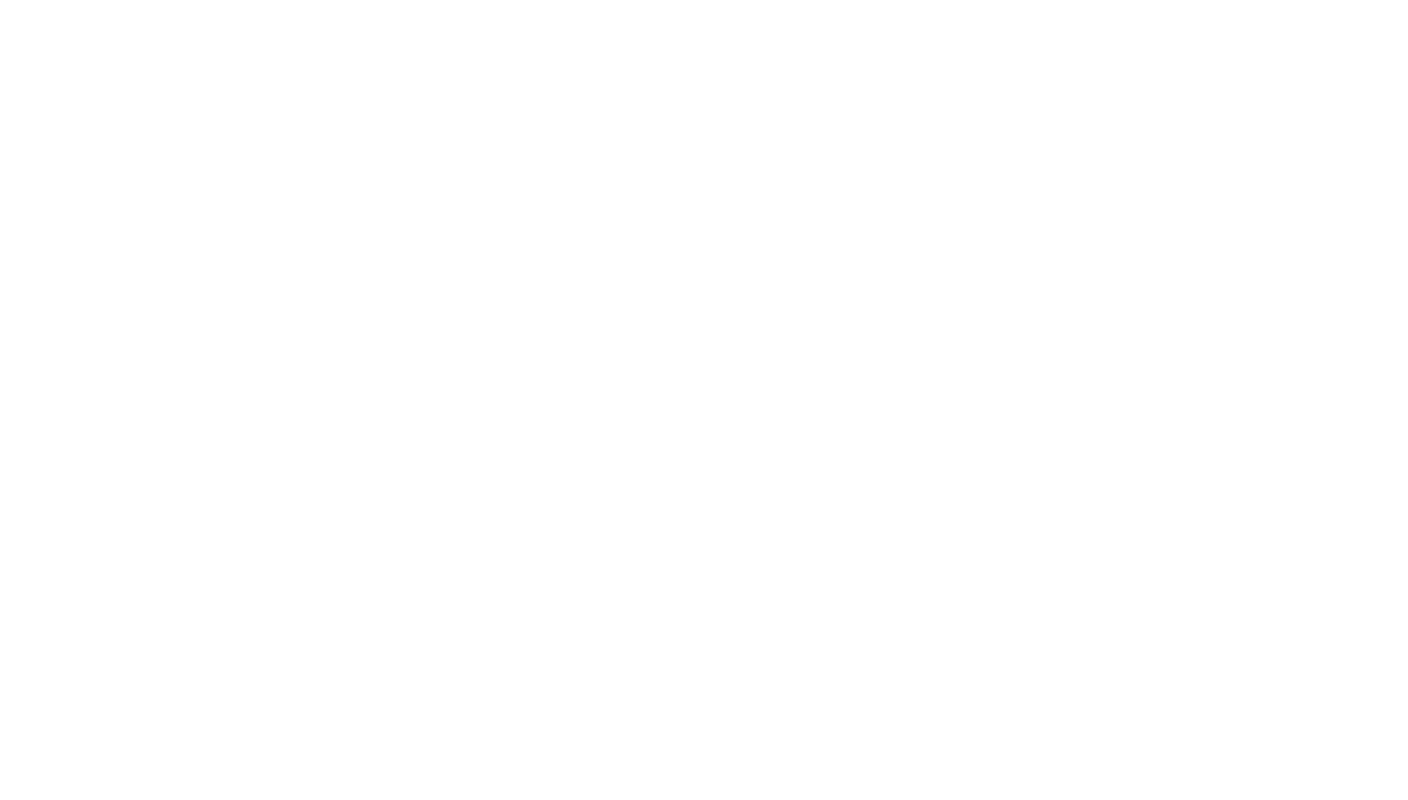
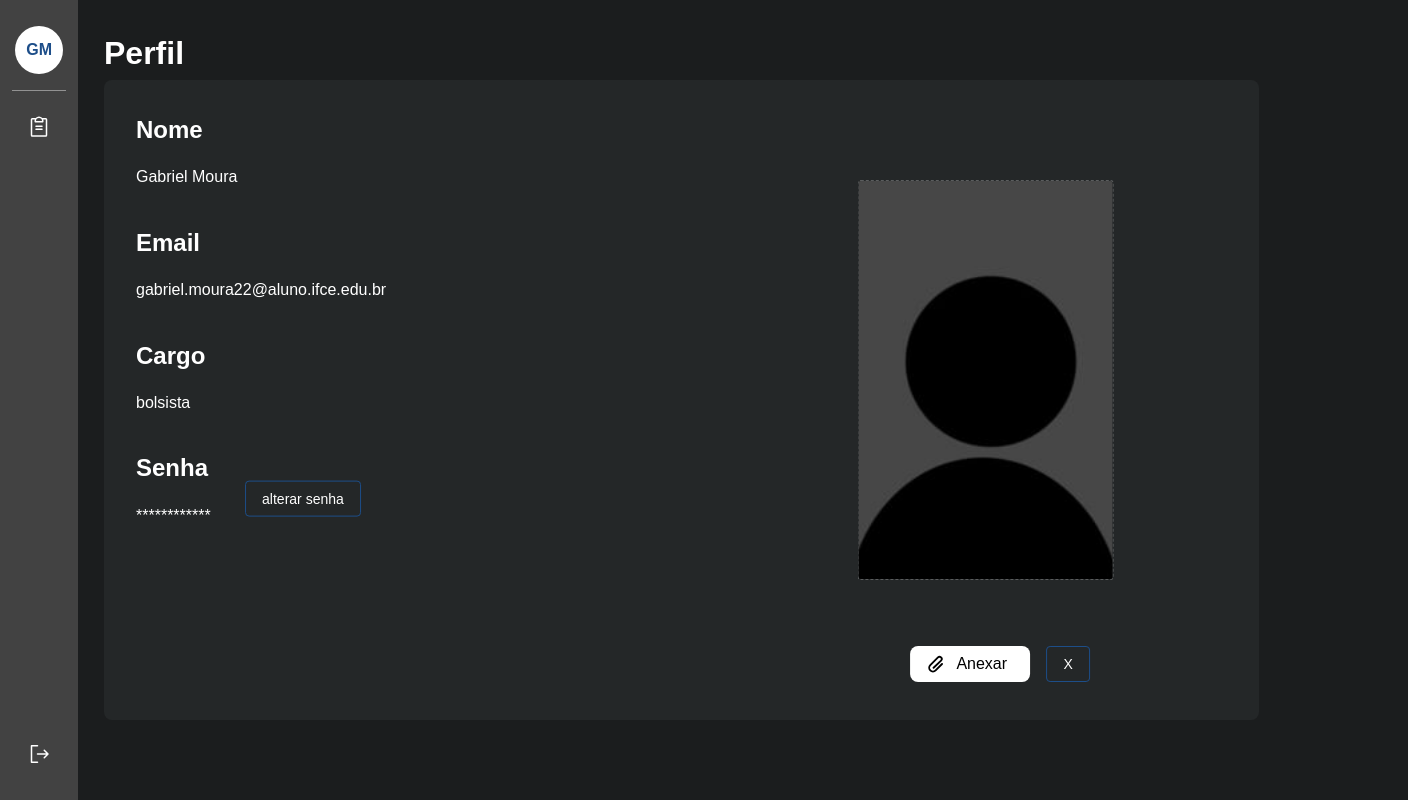
Before and after one commit to IFCE-Campus-Aracati/phfrontend, a React (Vite) app: page /client/profile in a window 1280 px wide. Before the commit this address had no page. Shown: the whole page, 1408 px wide, since content can reach past the window. Built offline with nearby package versions, Linux system fonts and the light colour scheme.

Commit message:
Tela Perfil e Tela Editar Impressão (e adicionei no assets uma imagem de avatar padrão)

```diff
--- a/src/components/SideBar/index.tsx
+++ b/src/components/SideBar/index.tsx
@@ -1,4 +1,4 @@
-import React from "react";
+import React, { ReactNode } from "react";
 import {
   ListChecks,
   ChartPieSlice,
@@ -22,6 +22,7 @@ import {
 } from "./styles";
 
 interface SideBarProps {
+  children: ReactNode;
   variant: "admin" | "client";
 }
 
@@ -137,7 +138,6 @@ export function SideBar({ variant }: SideBarProps) {
                 </Button>
               );
             })}
-
         <ButtonSignout>
           <SignOut color={"#FFF"} size={"1.5rem"} />
         </ButtonSignout>
--- /dev/null
+++ b/src/pages/Client/EditPrint/index.tsx
@@ -0,0 +1,55 @@
+import { Button } from "../../../components/Button";
+import { InputFile } from "../../../components/InputFile";
+import { PrintFormInput } from "../../../components/PrintFormInput";
+import { SelectInput } from "../../../components/Select";
+import { TextArea } from "../../../components/TextArea";
+import { Container, Content, Footer, FormContainer, Title, TitleInput, Attachments } from "./styles";
+import { useNavigate } from "react-router-dom";
+import { SideBar } from "../../../components/SideBar";
+
+export function EditPrint() {
+  const navigate = useNavigate();
+
+  return (
+    <Container>
+      <SideBar variant="client">
+      </SideBar>
+      <Content>
+        <Title>Editar Impressão</Title>
+
+        <FormContainer>
+          <TitleInput>Título</TitleInput>
+          <PrintFormInput placeholder="Título da sua impressão"/>
+
+          <TitleInput>Descrição</TitleInput>
+          <TextArea placeholder="Informe alguma informação sobre o que você deseja imprimir"/>
+
+          <TitleInput>Arquivo para impressão</TitleInput>
+            <Attachments>
+              <InputFile label={"Anexar"}/>
+              <Button
+                size="medium"
+                variant="fill"
+                title="arquivo.stl x"
+                />
+            </Attachments>
+          <TitleInput>Material para Impressão</TitleInput>
+          <SelectInput />
+        </FormContainer>
+      </Content>
+      <Footer>
+        <Button
+          title="cancelar"
+          variant="outline"
+          size="small"
+          onClick={() => navigate("/")}
+          />
+        <Button
+          title="ENVIAR"
+          variant="fill"
+          size="small"
+          />
+      </Footer>
+    </Container>
+  );
+}
--- /dev/null
+++ b/src/pages/Client/EditPrint/styles.ts
@@ -0,0 +1,60 @@
+import styled from "styled-components";
+import { theme } from "../../../styles/theme";
+
+export const Container = styled.div`
+    background: ${theme.colors.background.primary};
+    position: relative;
+    overflow: auto;
+    height: 120vh;
+    width: 100vw;
+`;
+export const SideBar = styled.div`
+    height: 100%;
+    position: fixed;
+`;
+export const Content = styled.div``;
+
+export const FormContainer = styled.form`
+    background-color: ${theme.colors.background.secondary};
+    position: absolute;
+    left: 80px;
+    top: 80px;
+    padding: 2rem;
+    width: 89.3%;
+    height: 100vh;
+    border-radius: 8px;
+    text-align: top;
+    margin-left: 1.5rem;
+;`
+
+export const Title = styled.h1`
+    color: ${theme.colors.white};
+    position: absolute;
+    top: 35px;
+    font-size: 2rem;
+    margin-left: 6.5rem;
+`;
+
+export const TitleInput = styled.h3`
+    color: ${theme.colors.white};
+    font-size: 1.5rem;
+    margin-bottom: 1rem;
+    margin-top: 1rem;
+`;
+
+export const Footer = styled.div`
+    position: absolute;
+    display: flex;
+    flex-direction: row;
+    gap: 1.5rem;
+    bottom: 0;
+    width: 100%;
+    padding: 1rem;
+    margin-left: 7.5rem;
+    margin-bottom: 3rem;
+`;
+
+export const Attachments = styled.label`
+    display: flex;
+    gap: 1.5rem;
+`;
--- /dev/null
+++ b/src/pages/Client/Profile/index.tsx
@@ -0,0 +1,85 @@
+import React, { useState } from "react";
+import { Button } from "../../../components/Button";
+import { Form } from "react-router-dom";
+import { InputFile } from "../../../components/InputFile";
+import { useNavigate } from "react-router-dom";
+import { Container, Content, FormContainer, Title, Subtitle, TitleInput, ImageSide, Attachments, Pass} from "./styles";
+import Modal from "react-modal";
+import { Input } from "../../../components/Input";
+import { SideBar } from "../../../components/SideBar";
+import DefaultProfile from "../../../assets/default-profile.jpeg";
+
+
+Modal.setAppElement("#root");
+
+export function ModalEditPass(){
+  const [modalIsOpen, setModalIsOpen] = useState(false);
+
+  const openModal = () =>{
+    setModalIsOpen(true);
+  };
+
+  const closeModal = () =>{
+    setModalIsOpen(false);
+  };
+  return (
+    <div>
+      <button onClick={openModal}>Alterar Senha</button>
+      <Modal isOpen={modalIsOpen} onRequestClose={closeModal}>
+        <Title>Alteração de Senha</Title>
+        <Subtitle>Sua senha deve conter no mínimo 8 e no máximo 70 caracteres</Subtitle>
+        <Input password={true} label="Digite a senha atual" variant="form" placeholder={""}  ></Input>
+        <Input password={true} label="Nova senha" variant="form" placeholder={""}  ></Input>
+        <Input password={true} label="Confirme a senha" variant="form" placeholder={""} ></Input>
+        <Button size="xlarge" variant="fill" title="CONFIRMAR" />
+        <button onClick={closeModal}>Fechar</button>
+      </Modal>
+    </div>
+  );
+}
+
+export function Profile(){
+  const navigate = useNavigate();
+
+  return(
+    <Container>
+      <SideBar variant="client">
+      </SideBar>
+        <Content>
+          <Title>Perfil</Title>
+
+          <FormContainer>
+            <TitleInput>Nome</TitleInput>
+            <Subtitle>Gabriel Moura</Subtitle>
+
+            <TitleInput>Email</TitleInput>
+            <Subtitle>gabriel.moura22@aluno.ifce.edu.br</Subtitle>
+
+            <TitleInput>Cargo</TitleInput>
+            <Subtitle>bolsista</Subtitle>
+
+            <TitleInput>Senha</TitleInput>
+            <Subtitle>************</Subtitle>
+              <Pass>
+                <Button
+              title="alterar senha"
+              variant="outline"
+              size="small"
+              onClick={() => navigate("/")}
+              />
+              </Pass>
+          </FormContainer>
+        <ImageSide src={DefaultProfile} />
+        </Content>
+      <Attachments>
+            <InputFile label={"Anexar"}/>
+            <Button
+            title="X"
+            variant="outline"
+            size="small"
+            onClick={() => navigate("/")}
+            />
+      </Attachments>
+    </Container>
+  );
+}
--- /dev/null
+++ b/src/pages/Client/Profile/styles.ts
@@ -0,0 +1,87 @@
+import styled from "styled-components";
+import { theme } from "../../../styles/theme";
+
+import { Link } from "react-router-dom";
+
+export const Container = styled.div`
+  background: ${theme.colors.background.primary};
+  position: relative;
+  overflow: auto;
+  height: 100vh;
+  width: 110vw;
+`;
+
+export const Title = styled.h1`
+  color: ${theme.colors.white};
+  position: absolute;
+  top: 35px;
+  font-size: 2rem;
+  margin-left: 6.5rem;
+`;
+
+export const SideBar = styled.div`
+`;
+
+export const FormContainer = styled.div`
+  background-color: ${theme.colors.background.secondary};
+  position: absolute;
+  left: 80px;
+  top: 80px;
+  padding: 2rem;
+  width: 82%;
+  height: 80%;
+  border-radius: 8px;
+  text-align: top;
+  margin-left: 1.5rem;
+`;
+
+export const TitleInput = styled.h2`
+  color: ${theme.colors.white};
+  font-size: 1.5rem;
+  margin-bottom: 1.4rem;
+  margin-top: 0.25rem;
+  text-align: left;
+`;
+
+export const Subtitle = styled.h3`
+  color: ${theme.colors.white};
+  font-style: normal;
+  font-weight: 400;
+  font-size: 1rem;
+  line-height: 1.4rem;
+  margin-bottom: 2.5rem;
+  text-align: left;
+`;
+
+export const Content = styled.main`
+`;
+
+export const ImageSide = styled.img`
+  border: 1px dashed rgba(255, 255, 255, 0.25);
+  border-radius: 0.2rem;
+  object-fit: cover;
+  position: absolute;
+  top: 50%;
+  left: 50%;
+  height: 50vh;
+  width: 20vw;
+  object-fit: cover;
+  transform: translate(60%, -55%);
+`;
+
+export const Attachments = styled.div`
+  position: absolute;
+  left: 54%;
+  display: flex;
+  flex-direction: row;
+  gap: 1.0rem;
+  width: 100%;
+  padding: 1rem;
+  margin-left: 7.5rem;
+  margin-bottom: 3rem;
+  transform: translate(1%, -250%);
+`;
+
+export const Pass = styled.div`
+  transform: translate(10%, -240%);
+`;
--- a/src/pages/Home/index.tsx
+++ b/src/pages/Home/index.tsx
@@ -29,7 +29,7 @@ export function Home() {
           <LinkButton to={""}>
             <TextLink>Buscar impressão</TextLink>
           </LinkButton>
-          <LinkButton to={"/anonymous/request_print"}>
+          <LinkButton to={""}>
             <TextLink>Solicitar impressão</TextLink>
           </LinkButton>
         </HeaderNavigation>
--- a/src/pages/Home/styles.ts
+++ b/src/pages/Home/styles.ts
@@ -6,7 +6,7 @@ import { Link } from "react-router-dom";
 export const Container = styled.div`
   flex: 1;
   height: 100vh;
-  width: 100%;
+  width: 100vw;
   display: flex;
   flex-direction: row;
   justify-content: space-between;
--- a/src/routes/index.tsx
+++ b/src/routes/index.tsx
@@ -4,6 +4,8 @@ import { RequestPrinting } from "../pages/Anonymous/RequestPrinting";
 import { Home } from "../pages/Home";
 import { SignUp } from "../pages/SignUp";
 import { SignIn } from "../pages/SignIn";
+import { Profile } from "../pages/Client/Profile";
+import { EditPrint } from "../pages/Client/EditPrint";
 
 export function RoutesApp() {
   return (
@@ -12,6 +14,9 @@ export function RoutesApp() {
       <Route path="/signin" element={<SignIn />} />
       <Route path="/signup" element={<SignUp />} />
 
+      <Route path="/client/profile" element={<Profile />} />
+      <Route path="/client/edit_print" element={<EditPrint />} />
+
       <Route path="/anonymous/request_print" element={<RequestPrinting />} />
     </Routes>
   );
```
Also changed, not shown: src/assets/default-profile.jpeg (added), 1 other file (tests, documents, lock files or other folders).
